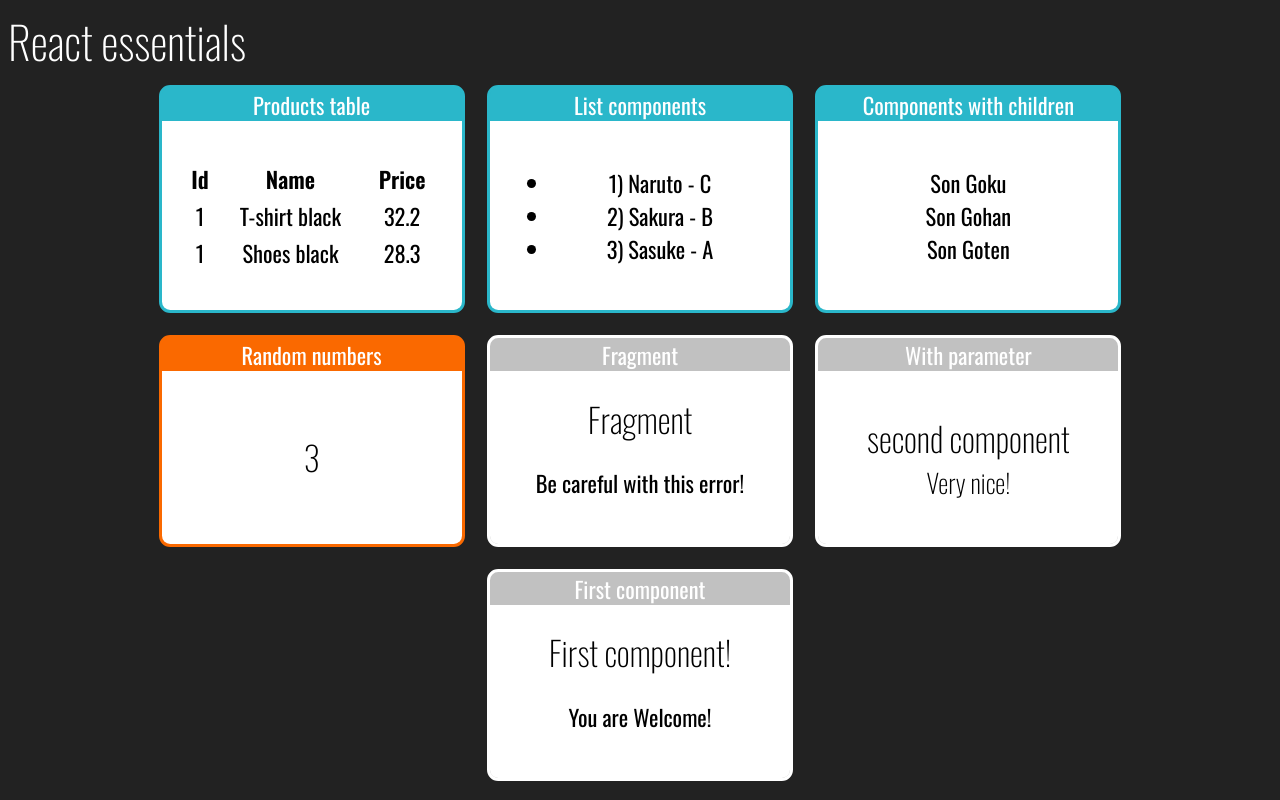
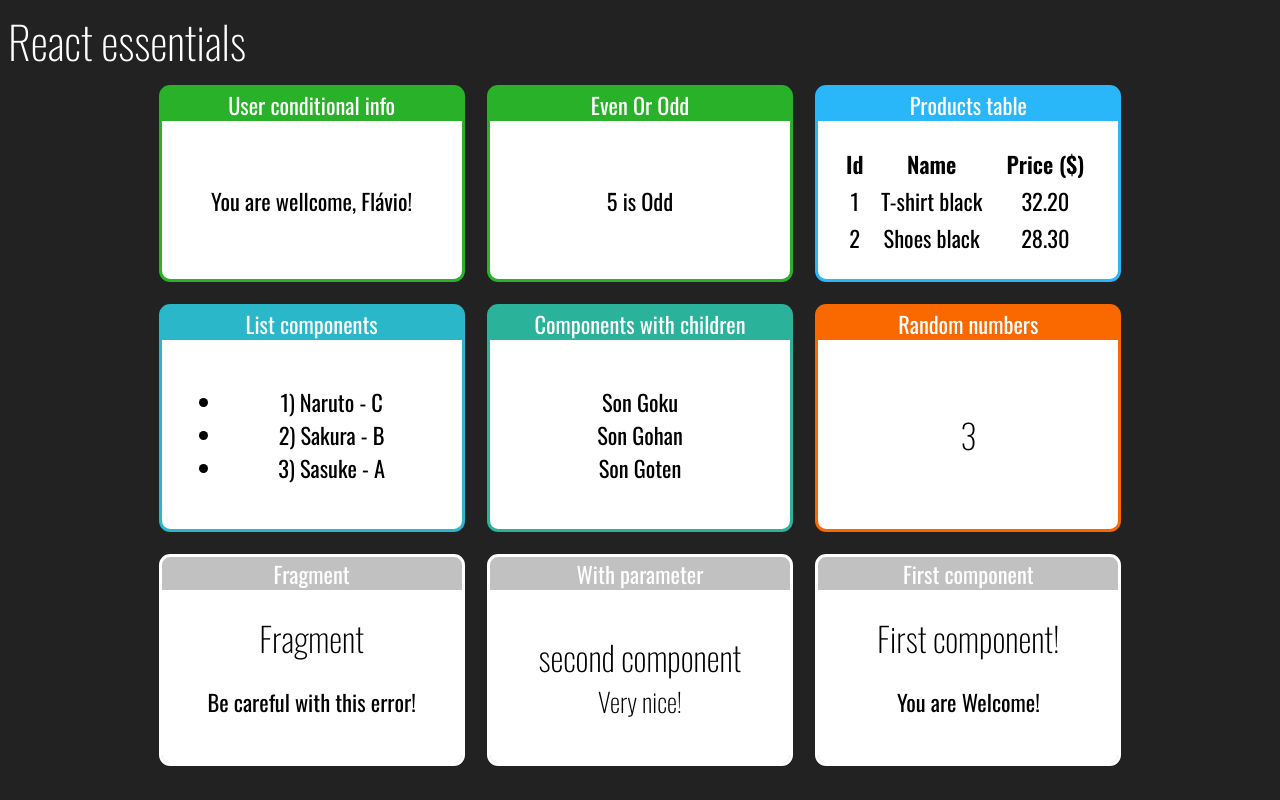
Before and after one commit to FlavioRoberto/fundamentos-react, a React (Create React App) app: page / in a window 1280 px wide. Built offline with nearby package versions, Linux system fonts and the light colour scheme.

Commit message:
Feat: Ensure conditional components

```diff
--- a/src/App.jsx
+++ b/src/App.jsx
@@ -1,5 +1,6 @@
 import React from 'react';
 import './App.css';
+import { getRandomInt } from './services/number.service';
 import First from './components/basics/First';
 import WithParameter from './components/basics/WithParameter';
 import Fragment from './components/basics/Fragment';
@@ -9,12 +10,26 @@ import Family from './components/basics/Family';
 import FamilyMember from './components/basics/FamilyMember';
 import StudentsLists from './components/Loop/StudentsList';
 import ProductsTable from './components/Loop/ProductsTable';
+import EvenOrOdd from './components/conditionals/EvenOrOdd';
+import UserInfo from './components/conditionals/UserInfo';
 
 const App = () => (
   <div id='app'>
     <h1>React essentials</h1>
     <div className='content'>
-      <Card title='Products table' color='#2AB7CA'>
+      <Card title='User conditional info' color='#2AB12A'>
+        <UserInfo
+          user={{
+            name: 'Flávio',
+          }}
+        />
+      </Card>
+
+      <Card title='Even Or Odd' color='#2AB12A'>
+        <EvenOrOdd number={getRandomInt(1, 10)} />
+      </Card>
+
+      <Card title='Products table' color='#2AB7FA'>
         <ProductsTable />
       </Card>
 
@@ -22,7 +37,7 @@ const App = () => (
         <StudentsLists />
       </Card>
 
-      <Card title='Components with children' color='#2AB7CA'>
+      <Card title='Components with children' color='#2AB29A'>
         <Family lastName='Son'>
           <FamilyMember name='Goku' />
           <FamilyMember name='Gohan' />
--- a/src/components/Loop/ProductsTable.jsx
+++ b/src/components/Loop/ProductsTable.jsx
@@ -5,7 +5,7 @@ const ProductsTable = () => {
     <tr key={product.id}>
       <td>{product.id}</td>
       <td>{product.name}</td>
-      <td>{product.price}</td>
+      <td>{product.price.toFixed(2)}</td>
     </tr>
   ));
 
@@ -15,7 +15,7 @@ const ProductsTable = () => {
         <tr>
           <th>Id</th>
           <th>Name</th>
-          <th>Price</th>
+          <th>Price ($)</th>
         </tr>
       </thead>
       <tbody>{productsItems}</tbody>
--- a/src/components/basics/Random.jsx
+++ b/src/components/basics/Random.jsx
@@ -1,8 +1,4 @@
-function getRandomInt(min, max) {
-  min = Math.ceil(min);
-  max = Math.floor(max);
-  return Math.floor(Math.random() * (max - min + 1)) + min;
-}
+import { getRandomInt } from '../../services/number.service';
 
 const Random = (props) => {
   const { min, max } = props;
--- /dev/null
+++ b/src/components/conditionals/EvenOrOdd.jsx
@@ -0,0 +1,10 @@
+const EvenOrOdd = (props) => {
+  const isPar = props.number % 2 === 0;
+  return (
+    <div>
+      {props.number} is {isPar ? <span>Even</span> : <span>Odd</span>}
+    </div>
+  );
+};
+
+export default EvenOrOdd;
--- /dev/null
+++ b/src/components/conditionals/UserInfo.jsx
@@ -0,0 +1,13 @@
+import If from './if';
+
+const UserInfo = (props) => {
+  const { user } = props ?? {};
+  return (
+    <div>
+      <If test={user && user.name}>You are wellcome, {user.name}!</If>
+      <If test={!user || !user.name}>You are not logged in!</If>
+    </div>
+  );
+};
+
+export default UserInfo;
--- /dev/null
+++ b/src/components/conditionals/if.js
@@ -0,0 +1,8 @@
+const If = props => {
+    if (props.test)
+        return props.children
+    else
+        return false;
+}
+
+export default If;
--- a/src/data/products.js
+++ b/src/data/products.js
@@ -5,7 +5,7 @@ const products = [
         price: 32.20
     },
     {
-        id: 1,
+        id: 2,
         name: "Shoes black",
         price: 28.30
     }
--- /dev/null
+++ b/src/services/number.service.js
@@ -0,0 +1,5 @@
+export function getRandomInt(min, max) {
+    min = Math.ceil(min);
+    max = Math.floor(max);
+    return Math.floor(Math.random() * (max - min + 1)) + min;
+}
```
